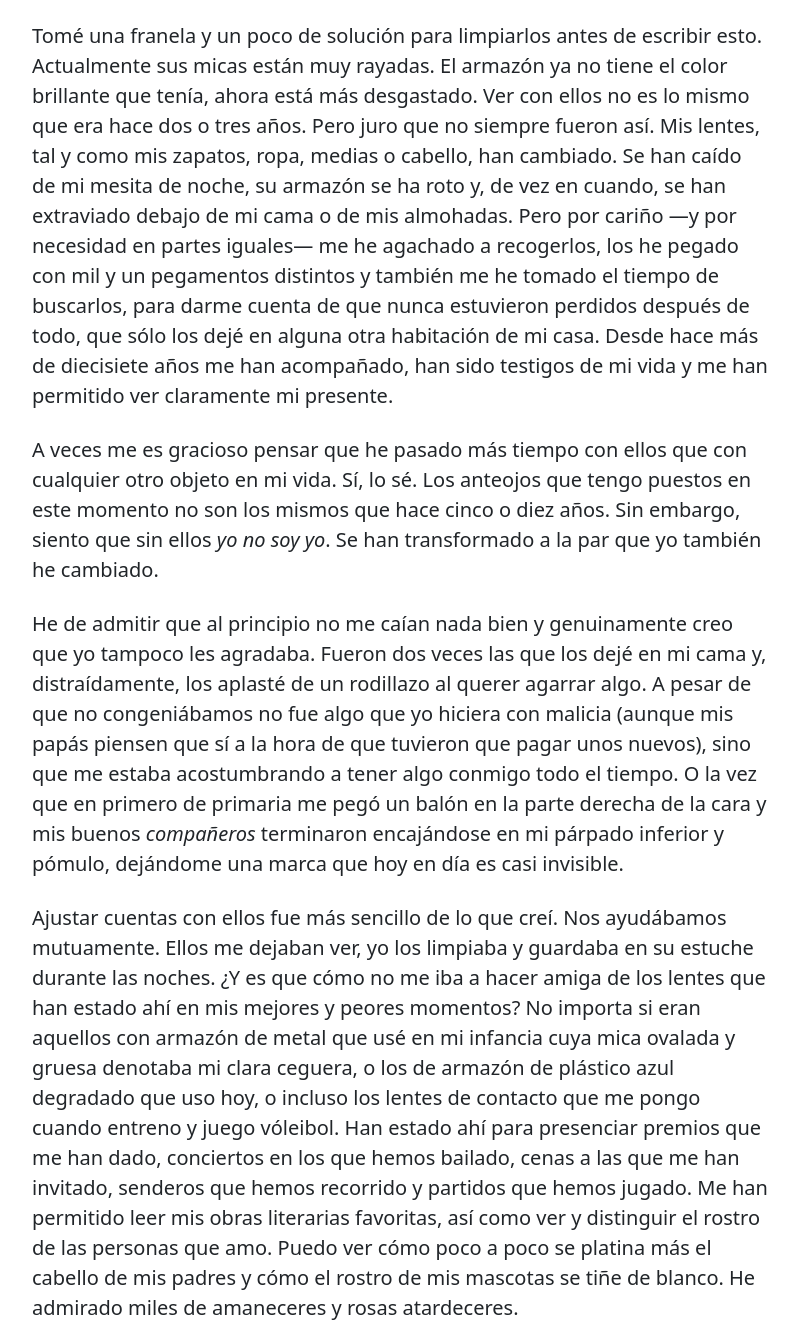
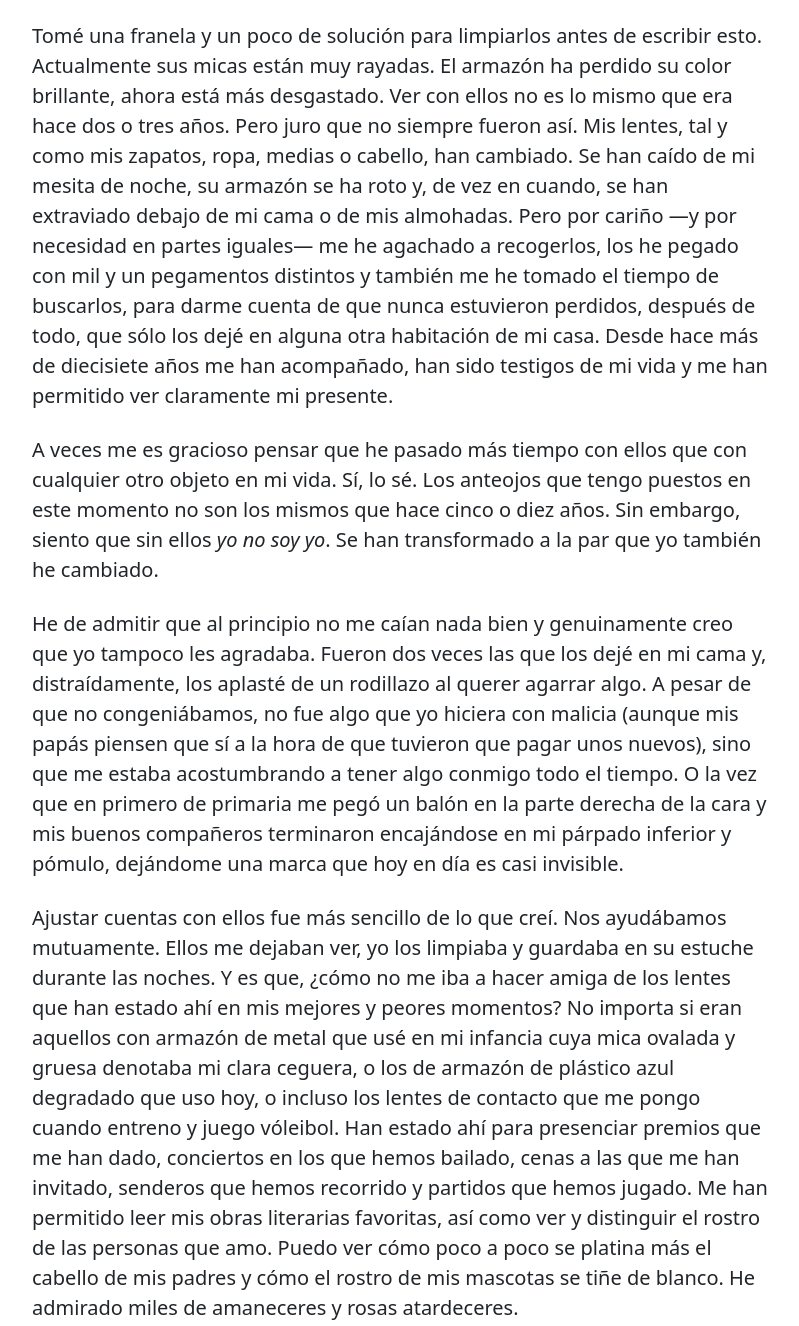
Before and after one commit to cinthya-g/BlogLiterario, a website: page FRONTEND/que_dicen_mis.html in a window 1280 px wide. Shown: the part 725-2051 px from the top of the page, without its empty margins (50-849 px from the left). Drawn offline with nearby package versions, Linux system fonts and the light colour scheme.

Commit message:
correcciones de estilo

```diff
--- a/FRONTEND/que_dicen_mis.html
+++ b/FRONTEND/que_dicen_mis.html
@@ -47,17 +47,14 @@
                         <!-- Post content-->
                         <section class="mb-5">
                             <p class="fs-5 mb-4">
-                                Tomé una franela y un poco de solución para limpiarlos antes de escribir esto. Actualmente sus micas están muy rayadas. El armazón ya no tiene el color brillante que tenía, ahora está más desgastado. Ver con ellos no es lo mismo que era hace dos o tres años. Pero juro que no siempre fueron así. Mis lentes, tal y como mis zapatos, ropa, medias o cabello, han cambiado. Se han caído de mi mesita de noche, su armazón se ha roto y, de vez en cuando, se han extraviado debajo de mi cama o de mis almohadas. Pero por cariño —y por necesidad en partes iguales— me he agachado a recogerlos, los he pegado con mil y un pegamentos distintos y también me he tomado el tiempo de buscarlos, para darme cuenta de que nunca estuvieron perdidos después de todo, que sólo los dejé en alguna otra habitación de mi casa. Desde hace más de diecisiete años me han acompañado, han sido testigos de mi vida y me han permitido ver claramente mi presente.
-                            </p>
+                                Tomé una franela y un poco de solución para limpiarlos antes de escribir esto. Actualmente sus micas están muy rayadas. El armazón ha perdido su color brillante, ahora está más desgastado. Ver con ellos no es lo mismo que era hace dos o tres años. Pero juro que no siempre fueron así. Mis lentes, tal y como mis zapatos, ropa, medias o cabello, han cambiado. Se han caído de mi mesita de noche, su armazón se ha roto y, de vez en cuando, se han extraviado debajo de mi cama o de mis almohadas. Pero por cariño —y por necesidad en partes iguales— me he agachado a recogerlos, los he pegado con mil y un pegamentos distintos y también me he tomado el tiempo de buscarlos, para darme cuenta de que nunca estuvieron perdidos, después de todo, que sólo los dejé en alguna otra habitación de mi casa. Desde hace más de diecisiete años me han acompañado, han sido testigos de mi vida y me han permitido ver claramente mi presente.                            </p>
                             <p class="fs-5 mb-4">
                                 A veces me es gracioso pensar que he pasado más tiempo con ellos que con cualquier otro objeto en mi vida. Sí, lo sé. Los anteojos que tengo puestos en este momento no son los mismos que hace cinco o diez años. Sin embargo, siento que sin ellos <i>yo no soy yo</i>. Se han transformado a la par que yo también he cambiado.
                             </p>
                             <p class="fs-5 mb-4">
-                                He de admitir que al principio no me caían nada bien y genuinamente creo que yo tampoco les agradaba. Fueron dos veces las que los dejé en mi cama y, distraídamente, los aplasté de un rodillazo al querer agarrar algo. A pesar de que no congeniábamos no fue algo que yo hiciera con malicia (aunque mis papás piensen que sí a la hora de que tuvieron que pagar unos nuevos), sino que me estaba acostumbrando a tener algo conmigo todo el tiempo. O la vez que en primero de primaria me pegó un balón en la parte derecha de la cara y mis buenos <i>compañeros</i> terminaron encajándose en mi párpado inferior y pómulo, dejándome una marca que hoy en día es casi invisible.
-                            </p>
+                                He de admitir que al principio no me caían nada bien y genuinamente creo que yo tampoco les agradaba. Fueron dos veces las que los dejé en mi cama y, distraídamente, los aplasté de un rodillazo al querer agarrar algo. A pesar de que no congeniábamos, no fue algo que yo hiciera con malicia (aunque mis papás piensen que sí a la hora de que tuvieron que pagar unos nuevos), sino que me estaba acostumbrando a tener algo conmigo todo el tiempo. O la vez que en primero de primaria me pegó un balón en la parte derecha de la cara y mis buenos compañeros terminaron encajándose en mi párpado inferior y pómulo, dejándome una marca que hoy en día es casi invisible.                            </p>
                             <p class="fs-5 mb-4">
-                                Ajustar cuentas con ellos fue más sencillo de lo que creí. Nos ayudábamos mutuamente. Ellos me dejaban ver, yo los limpiaba y guardaba en su estuche durante las noches. ¿Y es que cómo no me iba a hacer amiga de los lentes que han estado ahí en mis mejores y peores momentos? No importa si eran aquellos con armazón de metal que usé en mi infancia cuya mica ovalada y gruesa denotaba mi clara ceguera, o los de armazón de plástico azul degradado que uso hoy, o incluso los lentes de contacto que me pongo cuando entreno y juego vóleibol. Han estado ahí para presenciar premios que me han dado, conciertos en los que hemos bailado, cenas a las que me han invitado, senderos que hemos recorrido y partidos que hemos jugado. Me han permitido leer mis obras literarias favoritas, así como ver y distinguir el rostro de las personas que amo. Puedo ver cómo poco a poco se platina más el cabello de mis padres y cómo el rostro de mis mascotas se tiñe de blanco. He admirado miles de amaneceres y rosas atardeceres.                            </p>
-                            <p class="fs-5 mb-4">
+                                Ajustar cuentas con ellos fue más sencillo de lo que creí. Nos ayudábamos mutuamente. Ellos me dejaban ver, yo los limpiaba y guardaba en su estuche durante las noches. Y es que, ¿cómo no me iba a hacer amiga de los lentes que han estado ahí en mis mejores y peores momentos? No importa si eran aquellos con armazón de metal que usé en mi infancia cuya mica ovalada y gruesa denotaba mi clara ceguera, o los de armazón de plástico azul degradado que uso hoy, o incluso los lentes de contacto que me pongo cuando entreno y juego vóleibol. Han estado ahí para presenciar premios que me han dado, conciertos en los que hemos bailado, cenas a las que me han invitado, senderos que hemos recorrido y partidos que hemos jugado. Me han permitido leer mis obras literarias favoritas, así como ver y distinguir el rostro de las personas que amo. Puedo ver cómo poco a poco se platina más el cabello de mis padres y cómo el rostro de mis mascotas se tiñe de blanco. He admirado miles de amaneceres y rosas atardeceres.                            <p class="fs-5 mb-4">
                                 Si bien ellos disfrutan más ver lo que me hace feliz, no pueden evitar desviar su atención a lo malo de vez en cuando.
                             </p>
                             <p class="fs-5 mb-4">
```
